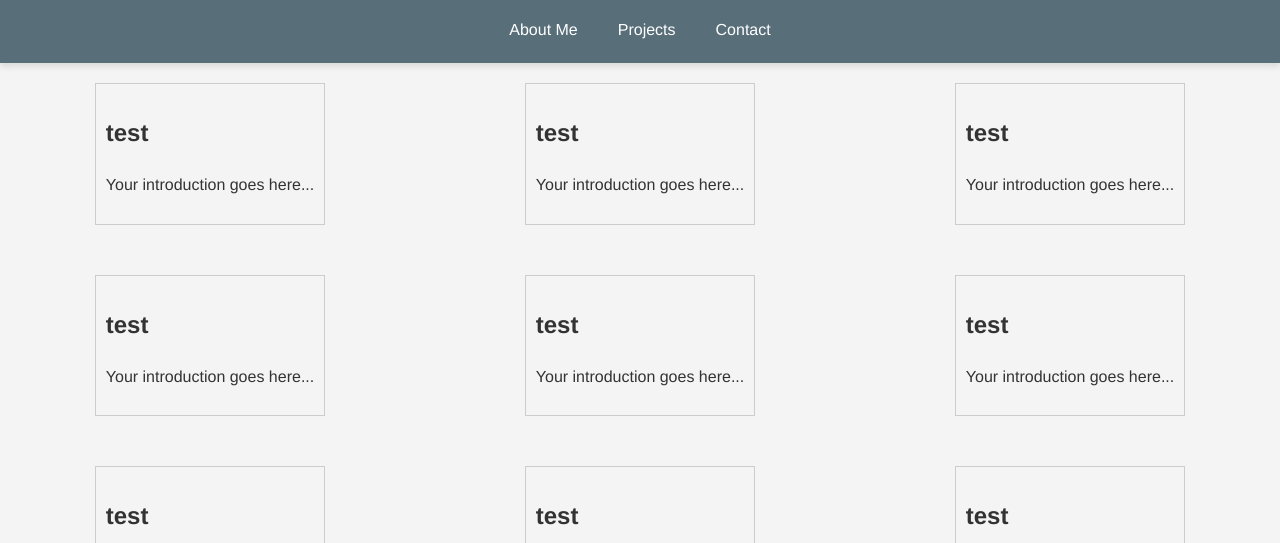
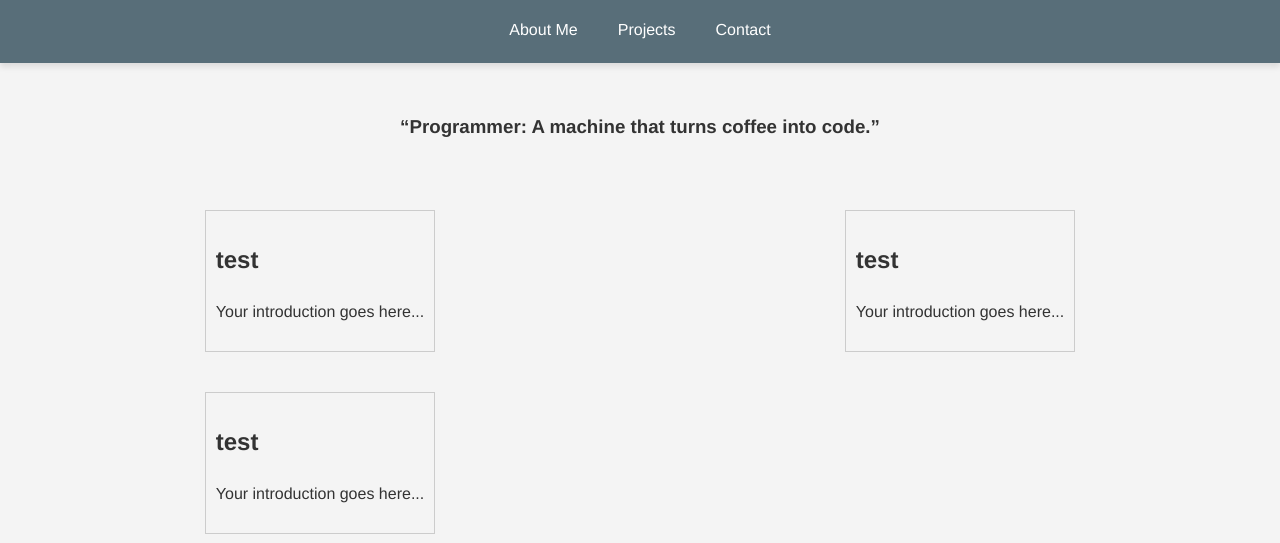
Before and after one commit to Robbevanherpe1/Robbevanherpe1.github.io, a plain HTML site: page index.html in a window 1280 px wide. Shown: the part 257-800 px from the top of the page. Drawn offline with Linux system fonts and the light colour scheme.

Commit message:
Add: new layout css added for structure index.html

```diff
--- a/assets/css/style.css
+++ b/assets/css/style.css
@@ -126,13 +126,33 @@ nav ul li {
   /* Add more styling as needed */
 }
 
-.container {
+.container_1 {
+  display: grid;
+  grid-template-columns: repeat(1, 1fr);
+  grid-gap: 0;
+}
+.container_1 section {
+  padding: 10px;
+  box-sizing: border-box;
+}
+.container_2 {
+  display: grid;
+  grid-template-columns: repeat(2, 1fr);
+  grid-gap: 0;
+}
+.container_2 section {
+  border: 1px solid #ccc;
+  padding: 10px;
+  box-sizing: border-box;
+}
+
+.container_3 {
   display: grid;
   grid-template-columns: repeat(3, 1fr);
   grid-gap: 10px;
 }
 
-.container section {
+.container_3 section {
   border: 1px solid #ccc;
   padding: 10px;
   box-sizing: border-box;
--- a/index.html
+++ b/index.html
@@ -20,7 +20,13 @@
       </nav>
     </header>
 
-    <div class="container">
+    <div class="container_1">
+      <section id="test20">
+        <h3>“Programmer: A machine that turns coffee into code.”</h3>
+      </section>
+    </div>
+
+    <div class="container_2">
       <section id="test1">
         <h2>test</h2>
         <p>Your introduction goes here...</p>
@@ -35,7 +41,9 @@
         <h2>test</h2>
         <p>Your introduction goes here...</p>
       </section>
+    </div>
 
+    <div class="container_3">
       <section id="test4">
         <h2>test</h2>
         <p>Your introduction goes here...</p>
```
